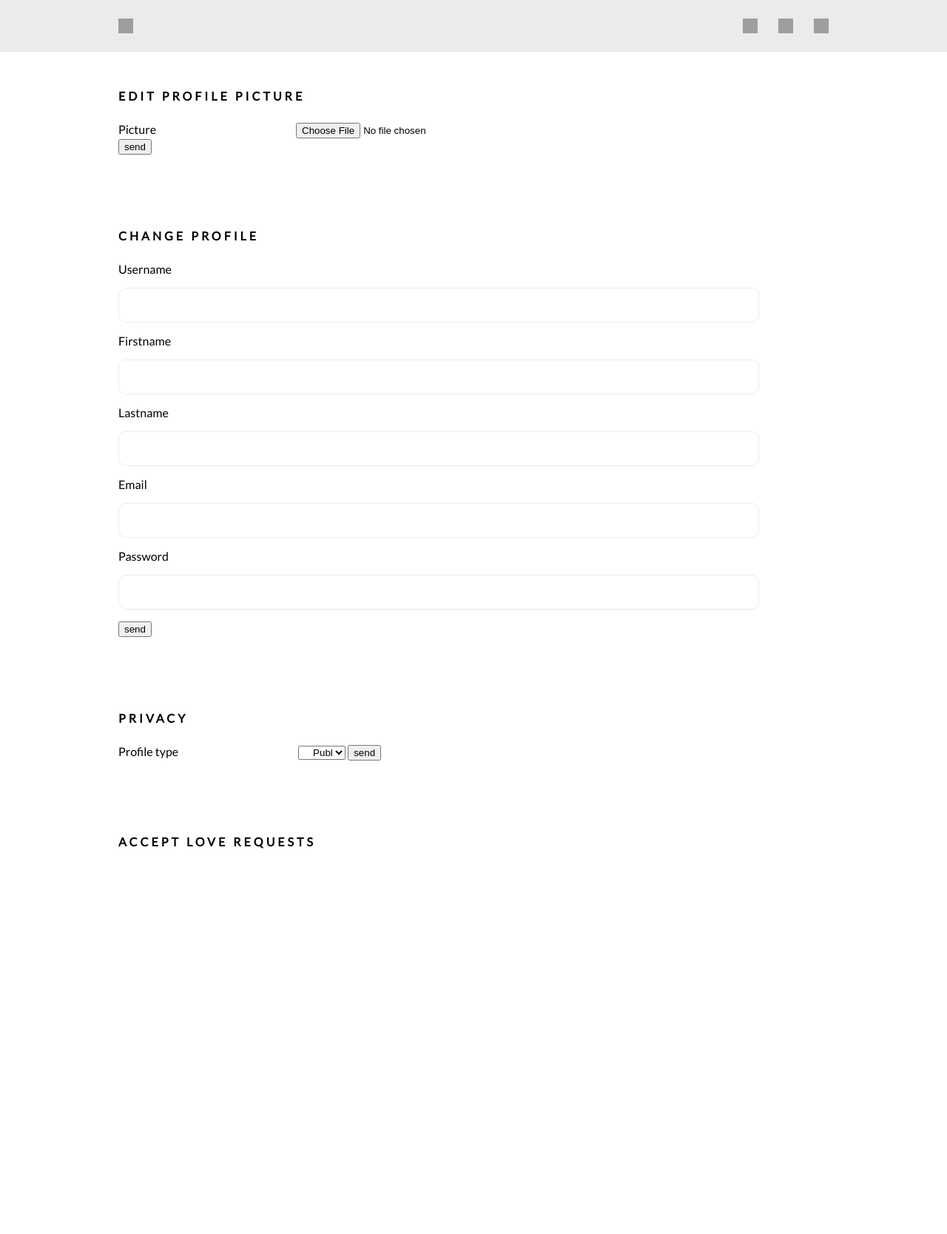
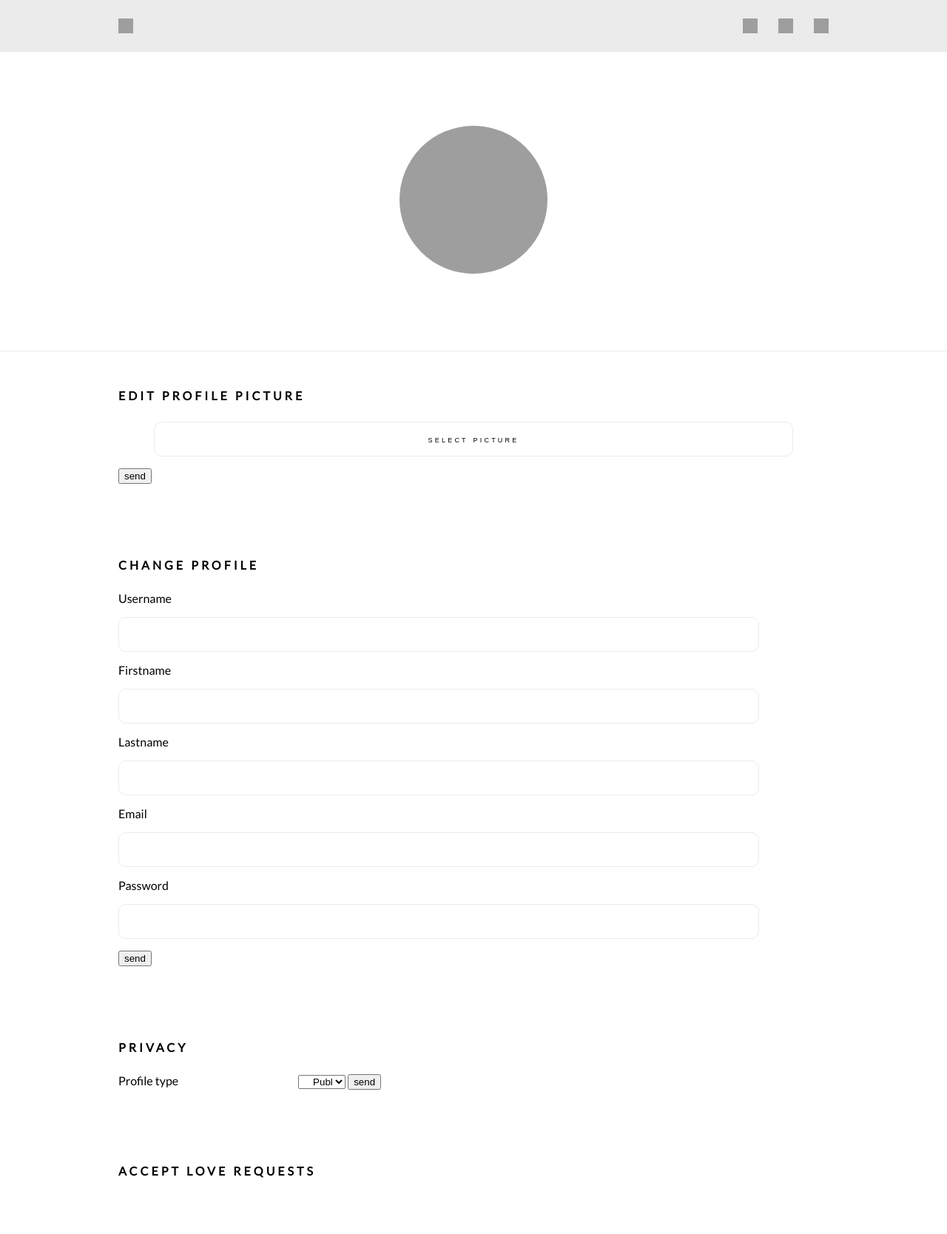
Before and after one commit to JerBartels/php1-imdstagram, a PHP site: page /php1-satchmo/pages/profile.php in a window 1280 px wide. Shown: the whole page at 74% size. Before the commit the page ends 1147 px from the top, so only its background shows below. Run offline with PHP 8.4, Linux system fonts and the light colour scheme; the template is opened without the code that fills it, so the values that code supplies are empty; the visitor is signed in with stand-in values (Sample User, id 1); grey boxes are pictures that could not be loaded.

Commit message:
css profile change

```diff
--- a/pages/profile.php
+++ b/pages/profile.php
@@ -194,13 +194,28 @@ if(isset($_POST["btn_accept_love"]))
 <div class="clearfix"></div>
 
 <div class="container">
+
+    <div class="summary">
+        <div class="summary_content">
+            <div>
+                <h1><?php echo $user->Username ?></h1>
+                <h3><?php echo $user->Firstname . " " . $user->Lastname ?></h3>
+                <div class="profile_pict">
+                    <img id="img_profile_pict" src="../assets/<?php echo $user->ProfilePic ?>" alt="profile-pic">
+                </div>
+            </div>
+        </div>
+    </div>
+
+
     <div id="edit_profile">
         <div class="edit_profile_content">
             <h2>Edit profile picture</h2>
             <p class="change_feedback"><?php echo $feedback_profile_pic ?></p>
 
             <form enctype="multipart/form-data" method="post" action="" class="profile_form">
-                <label class=label_change_profile for="profile_pic">Picture</label><input type="file" class="input_change_profile" name="profile_pic" id="profile_pic"><br>
+                <input type="file" class="input_change_profile" name="profile_pic" id="profile_pic">
+                <input type="button" id="post_profile_img" class="post_img" value="select picture">
                 <input type="submit" value="send" name="btn_profile_pic" class="input_change_profile" id="btn_profile_pic">
             </form>
         </div>
--- a/pages/satchmo.php
+++ b/pages/satchmo.php
@@ -176,7 +176,7 @@ if(isset($_POST["feed-delete-button"]))
             <form enctype="multipart/form-data" method="post" action="" autocomplete="off">
                 <!--<input type="hidden" name="MAX_FILE_SIZE" value="32768"/>-->
                 <input type="file" class="post_post" name="post_post" id="post_post">
-                <input type="button" class="post_img" value="select picture">
+                <input type="button" id="post_img" class="post_img" value="select picture">
                 <select name="post_filter" id="post_filter">
                     <option value="" selected>no filter</option>
                     <option value="aden">aden</option>
--- a/styles/satchmo.css
+++ b/styles/satchmo.css
@@ -575,7 +575,7 @@ label
     height: 200px;
     overflow: hidden;
     border-radius: 50%;
-    margin: 0 0 50px 0;
+    margin: 0 0 0 0;
 }
 
 .profile_pict img
@@ -596,7 +596,7 @@ label
     letter-spacing: 0.25em;
     width: 50%;
     padding: 15px 0;
-    margin: 0 auto;
+    margin: 50px auto 0 auto;
     border-radius: 10px;
     border: 1px solid #EBEBEB;
     transition: ease-in-out, width, .35s ease-in-out;
```
Also changed, not shown: pages/user.php (+4 -5 lines), scripts/script.js (+22 -22 lines).
